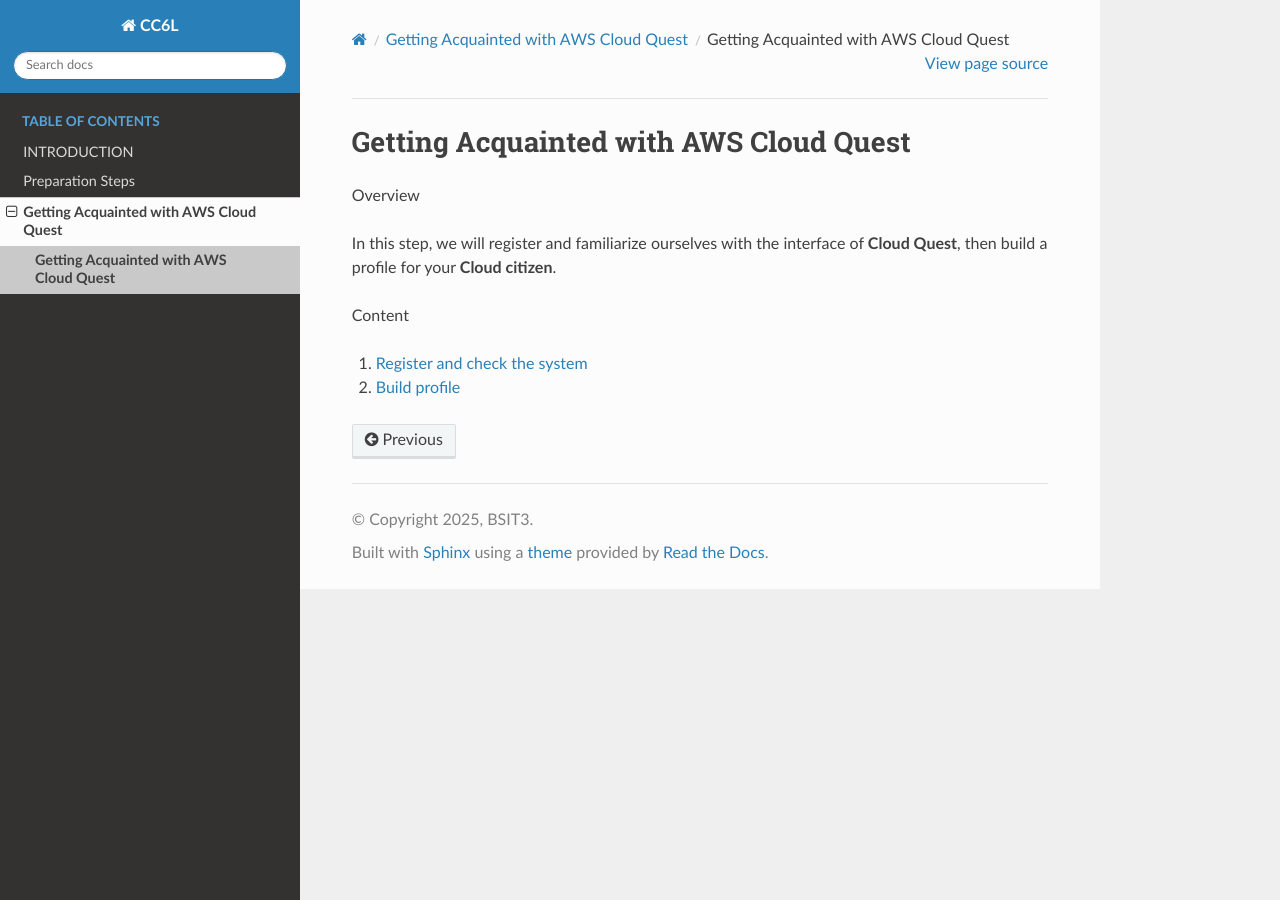
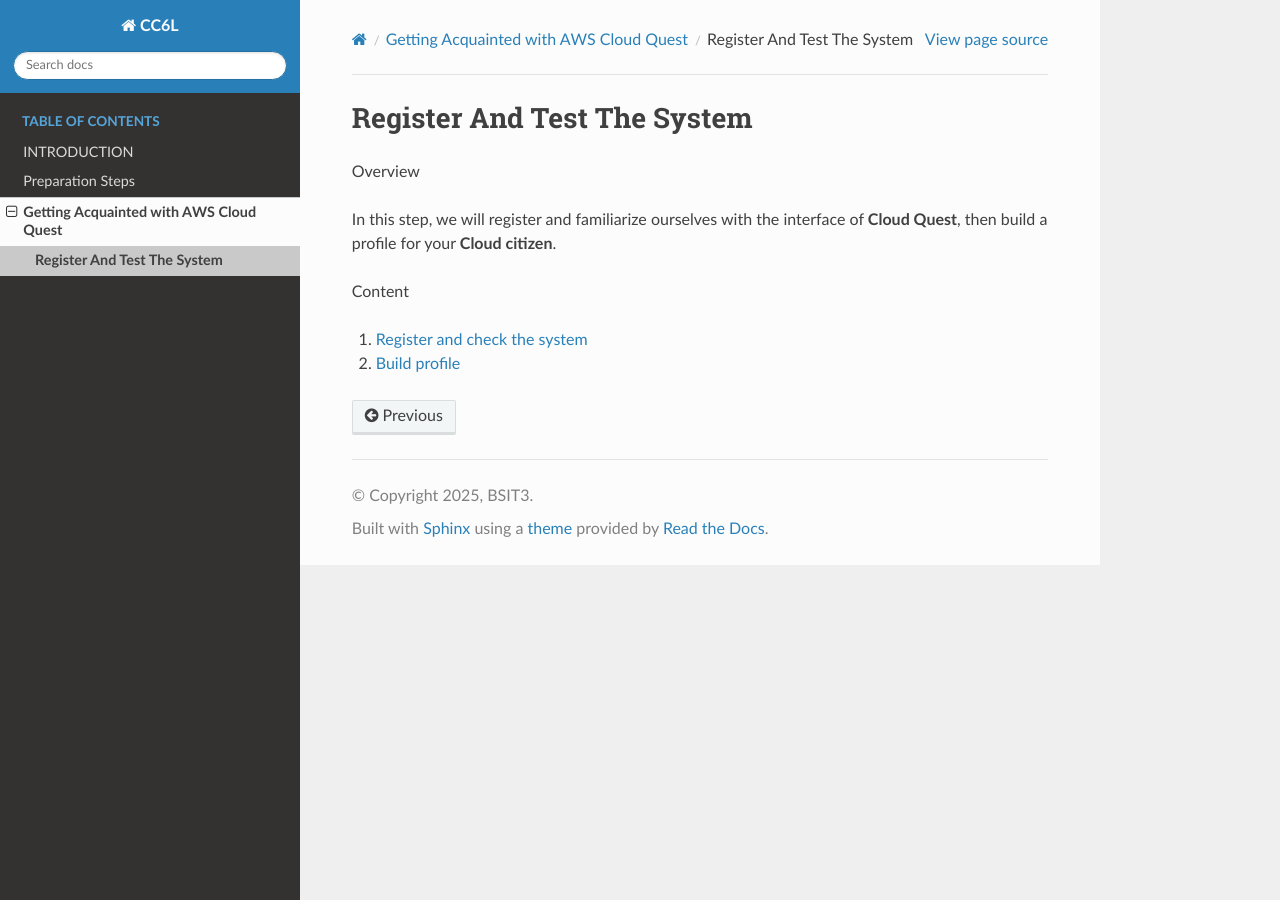
Before and after one commit to jambybrillo/aws_partitioner, a Sphinx documentation site: the page built from docs/source/Register_and_test_the_system.rst, in a window 1280 px wide. Built offline with Sphinx 7.4.7 and the Read the Docs theme 3.1.0, drawn with Linux system fonts in a browser that asks for light colours.

Commit message:
Update Register_and_test_the_system.rst

```diff
--- a/docs/source/Register_and_test_the_system.rst
+++ b/docs/source/Register_and_test_the_system.rst
@@ -1,4 +1,4 @@
-Getting Acquainted with AWS Cloud Quest
+Register And Test The System
 =======================================
 
 Overview
```
